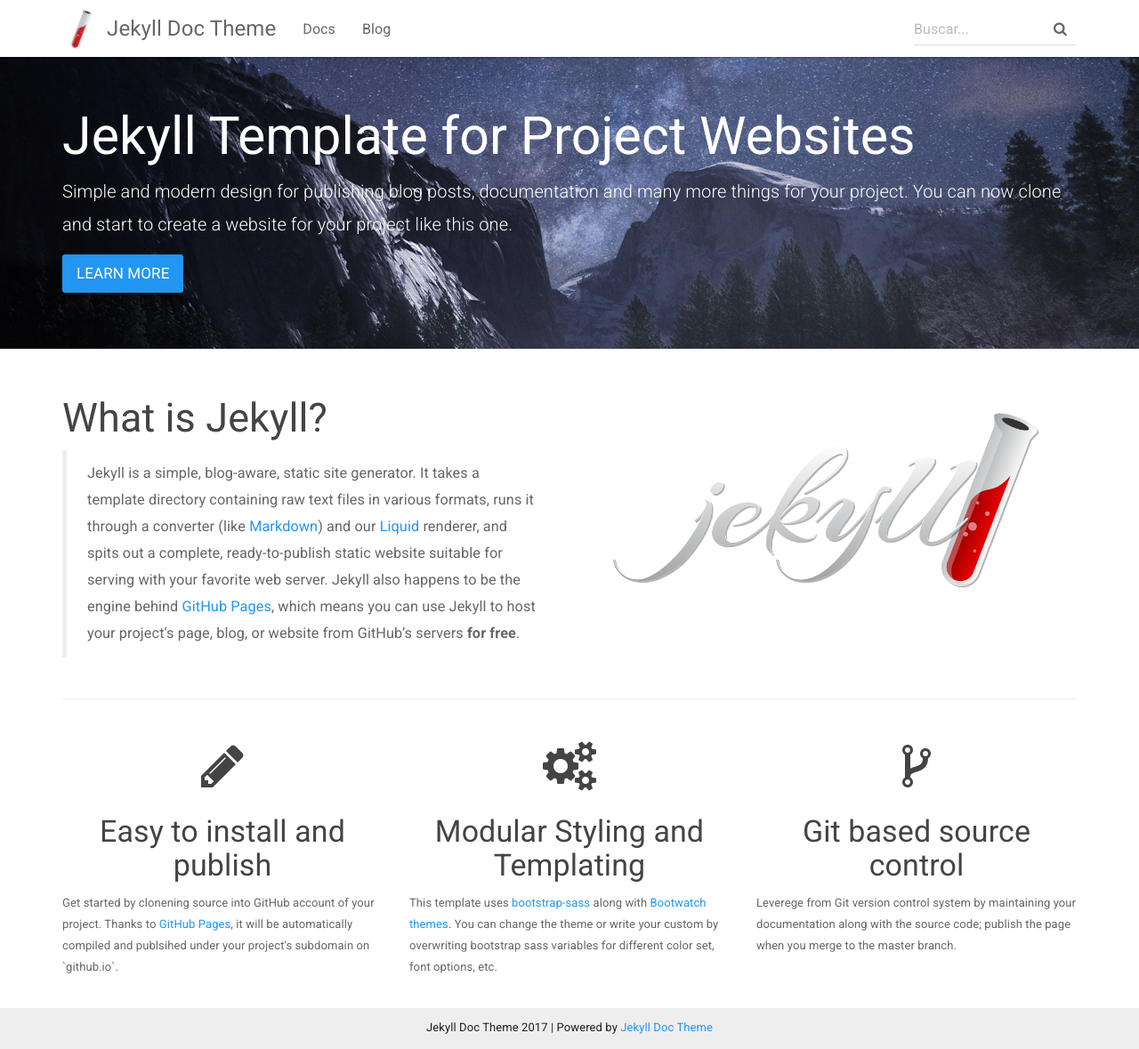
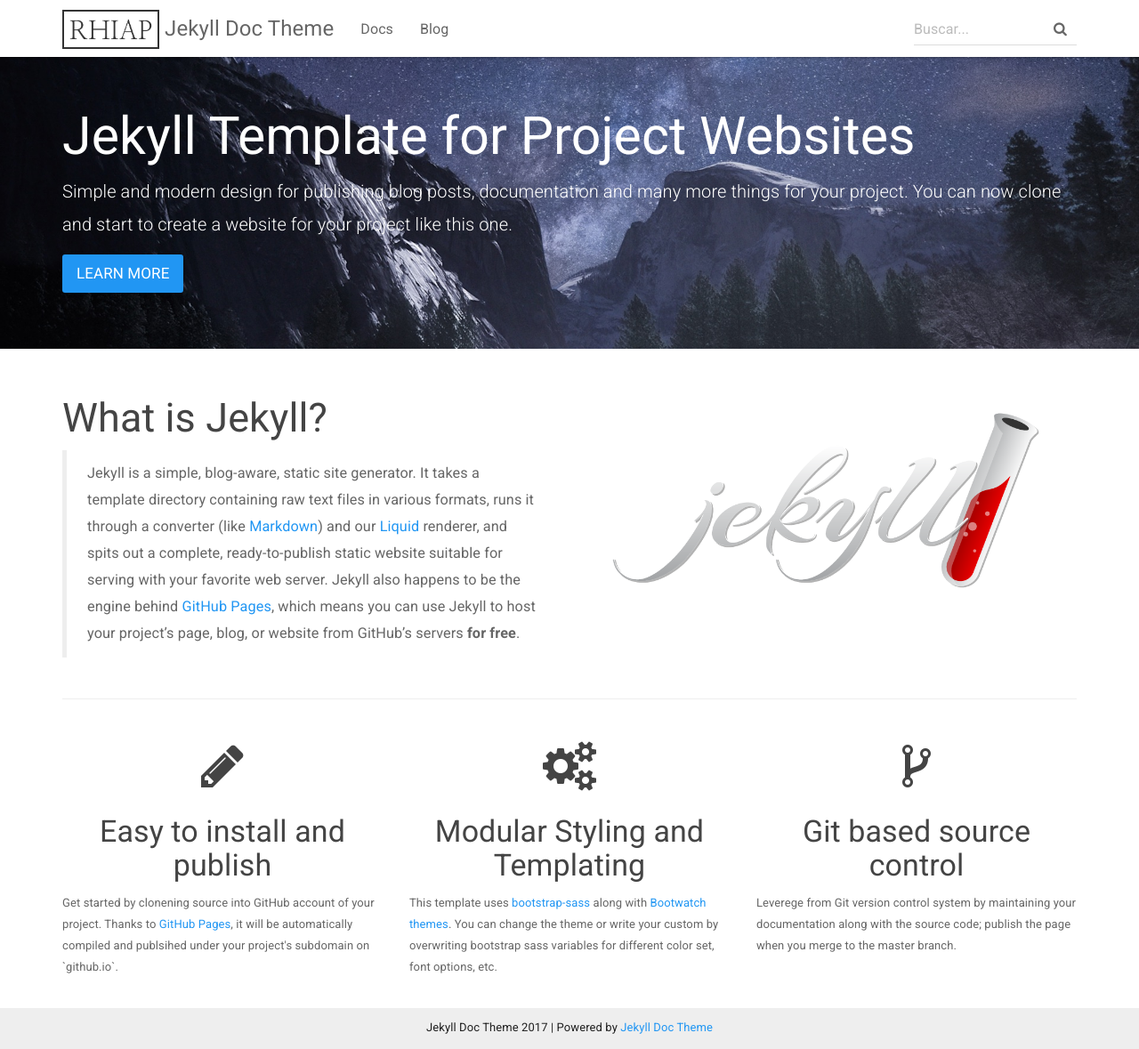
Before and after one commit to RHIAP/RHIAP.github.io, a Jekyll site: the page built from index.html, in a window 1280 px wide and 1179 px high. Shown: the whole window at 89% size. Built offline with Jekyll 4.4.1, drawn with Linux system fonts in a browser that asks for light colours; nearby versions of some CDN libraries.

Commit message:
Update topnav.html
update logo imagen

```diff
--- a/_includes/topnav.html
+++ b/_includes/topnav.html
@@ -8,7 +8,7 @@
         <span class="icon-bar"></span>
       </button>
             <a class="navbar-brand" href="{{ site.baseurl }}/">
-                <span><img src="{{site.baseurl}}/img/logonav.png"></span> {{ site.title }}
+                <span><img src="{{site.baseurl}}/img/rhiap_nav.png"></span> {{ site.title }}
             </a>
         </div>
         <div id="navbar" class="collapse navbar-collapse">
```
